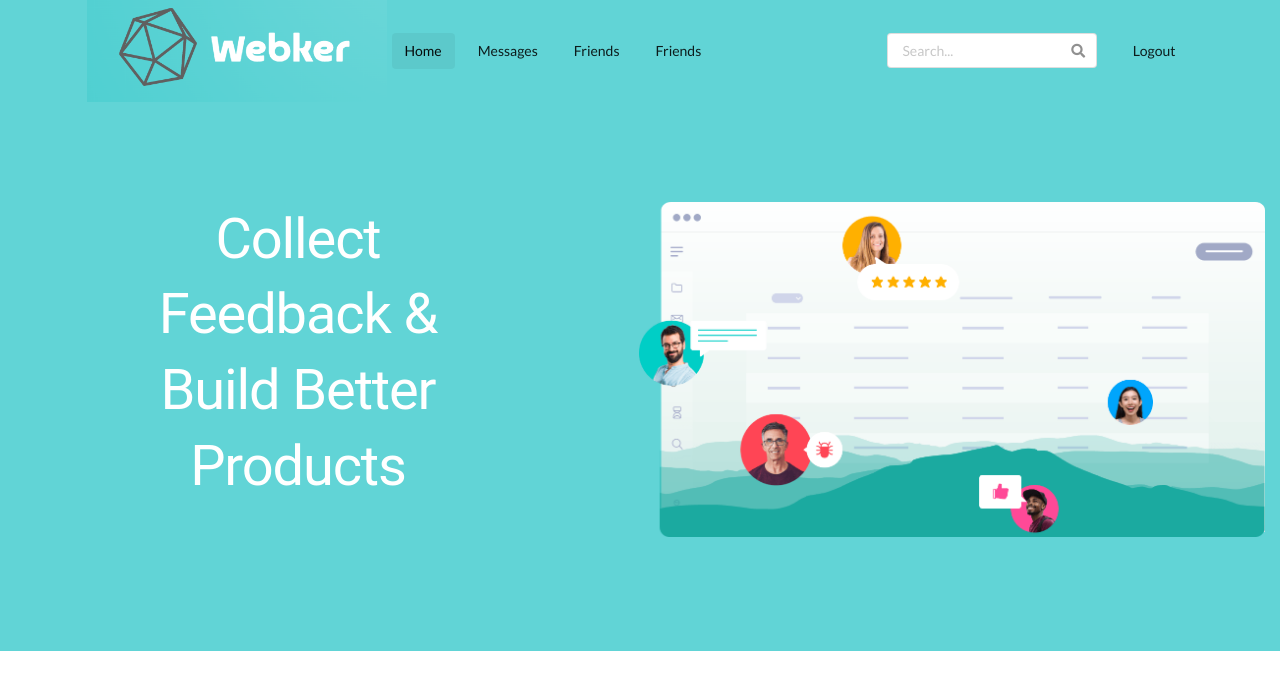
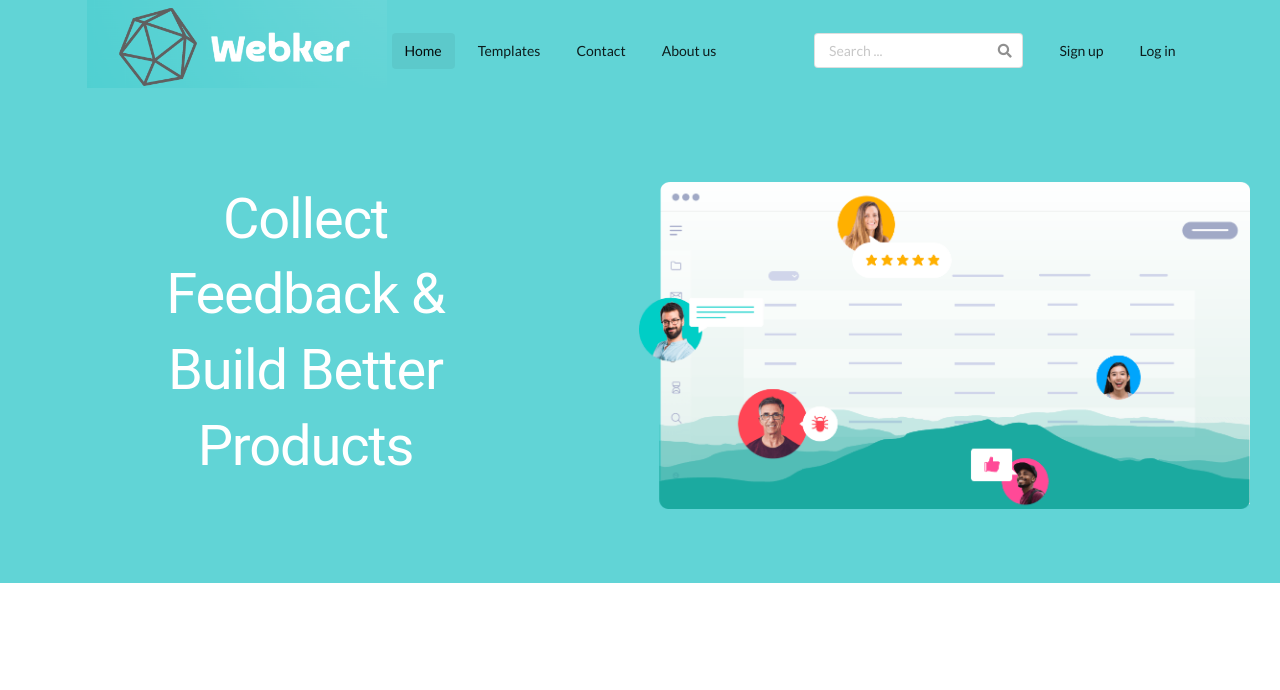
Before and after one commit to miladxandi/sitebuilder, a PHP site: page / in a window 1280 px wide. Shown: the top 690 px of the page. Run offline with PHP 8.4, Linux system fonts and the light colour scheme; data that the repository does not hold is empty.

Commit message:
index designn

```diff
--- a/View/Main/Home/Index.php
+++ b/View/Main/Home/Index.php
@@ -1,40 +1,42 @@
-<?php include '../View/Shared/Forms/Header.php';?>
+<?php include '../View/Shared/Forms/Header.php'?>
 
-    <body style="background-color: white">
+<body style="background-color: white">
         <header class="header">
 
             <nav>
                 <div class="ui container">
                     <div class="ui flex">
-
-
-                        <div class="ui secondary  menu">
+                        <div class="ui secondary menu ">
                             <a href="/"><img src="/Content/Main/logo4.jpg" style="width: 300px" alt=""></a>
 
                             <a class="active item">
                                 Home
                             </a>
                             <a class="item">
-                                Messages
+                                Templates
                             </a>
                             <a class="item">
-                                Friends
+                                Contact
                             </a>
                             <a class="item">
-                                Friends
+                                About us
                             </a>
 
                             <div class="right menu">
 
                                 <div class="item">
                                     <div class="ui icon input">
-                                        <input type="text" placeholder="Search...">
+                                        <input type="text" placeholder="Search ...">
                                         <i class="search link icon"></i>
                                     </div>
                                 </div>
-                                <a class="ui item">
-                                    Logout
+                                <a href="/signup" class="ui item">
+                                    Sign up
                                 </a>
+
+                                <a href="/login" class="ui item">
+                                    Log in
+                                 </a>
                             </div>
                         </div>
 
@@ -45,12 +47,12 @@
             </nav>
 
         </header>
-    <div style="background-color: #61d4d6" class="height text-center ">
-        <div class="ui grid vertically" style="padding-top: 100px">
+    <div style="background-color: #61d4d6" class="col-lg-12 col-md-12 col-sm-12">
+        <div class="ui grid vertically" style="padding-top: 80px">
         <div class="two column row">
 
-            <div class=" column ">
-                <h1 class="ui text-white justify ">
+            <div class="column" >
+                <h1 class="ui text-white text-center ">
                     <div class="four wide content"> Collect</div>
                     <div class="content ">  Feedback &</div>
                     <div class="content">  Build Better</div>
@@ -60,8 +62,9 @@
             </div>
 
             <div class=" column ">
-                    <img src="/Content/Main/logo 11.lpg.jpg" style="margin-bottom: 100px" alt="">
+                    <img src="/Content/Main/logo 11.lpg.jpg" style="margin-bottom: 60px" alt="">
             </div>
+        </div>
         </div>
         </div>
 
--- a/View/Shared/Forms/Header.php
+++ b/View/Shared/Forms/Header.php
@@ -4,7 +4,7 @@
     <meta http-equiv="X-UA-Compatible" content="IE=edge,chrome=1">
     <meta charset="utf-8">
     <meta name="viewport" content="width=device-width, initial-scale=1.0">
-    <title>Masoud Site Builder | <?php echo $Viewbag['Title'] ?></title>
+    <title>Webker | <?php echo $Viewbag['Title'] ?></title>
 
     <link href="/Content/Main/VLOGO.jpg" rel="icon" sizes="1000x1000" type="image/png">
     <link rel="apple-touch-icon" href="/Content/Main/VLOGO.jpg">
--- a/public_html/Style/Main/style1.css
+++ b/public_html/Style/Main/style1.css
@@ -22,7 +22,7 @@
         margin: 0;
         padding: 0;
         color: black;
-        text-decoration-color: black;
+        text-decoration-color: white;
 
 }
 ul li:hover {background: black;}
--- a/public_html/Style/Panel/signup.css
+++ b/public_html/Style/Panel/signup.css
@@ -21,6 +21,9 @@
     text-align: left;
 
 }
+.ui.ul{
+    text-decoration-color: white;
+}
 
 .signup-from {
 }
```
